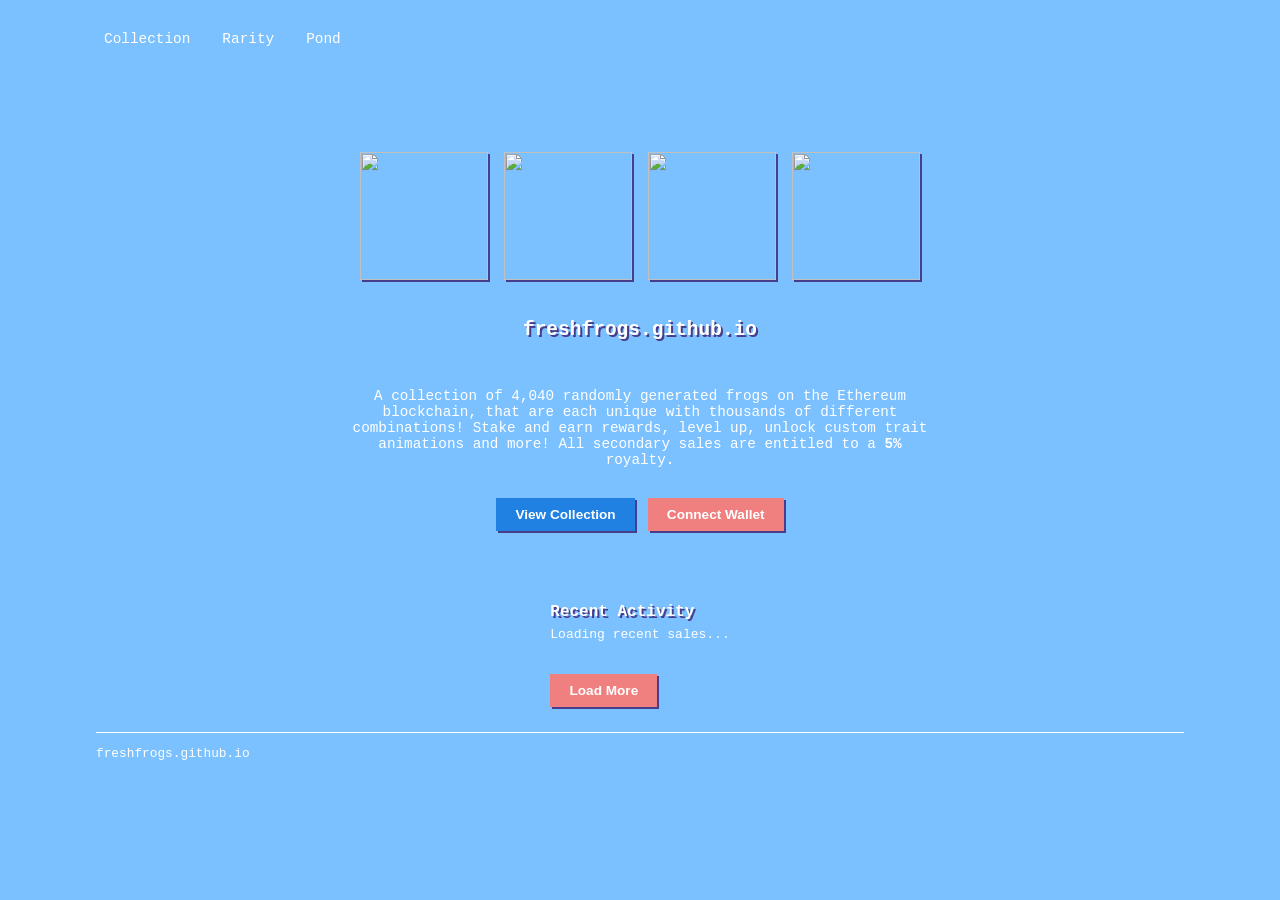
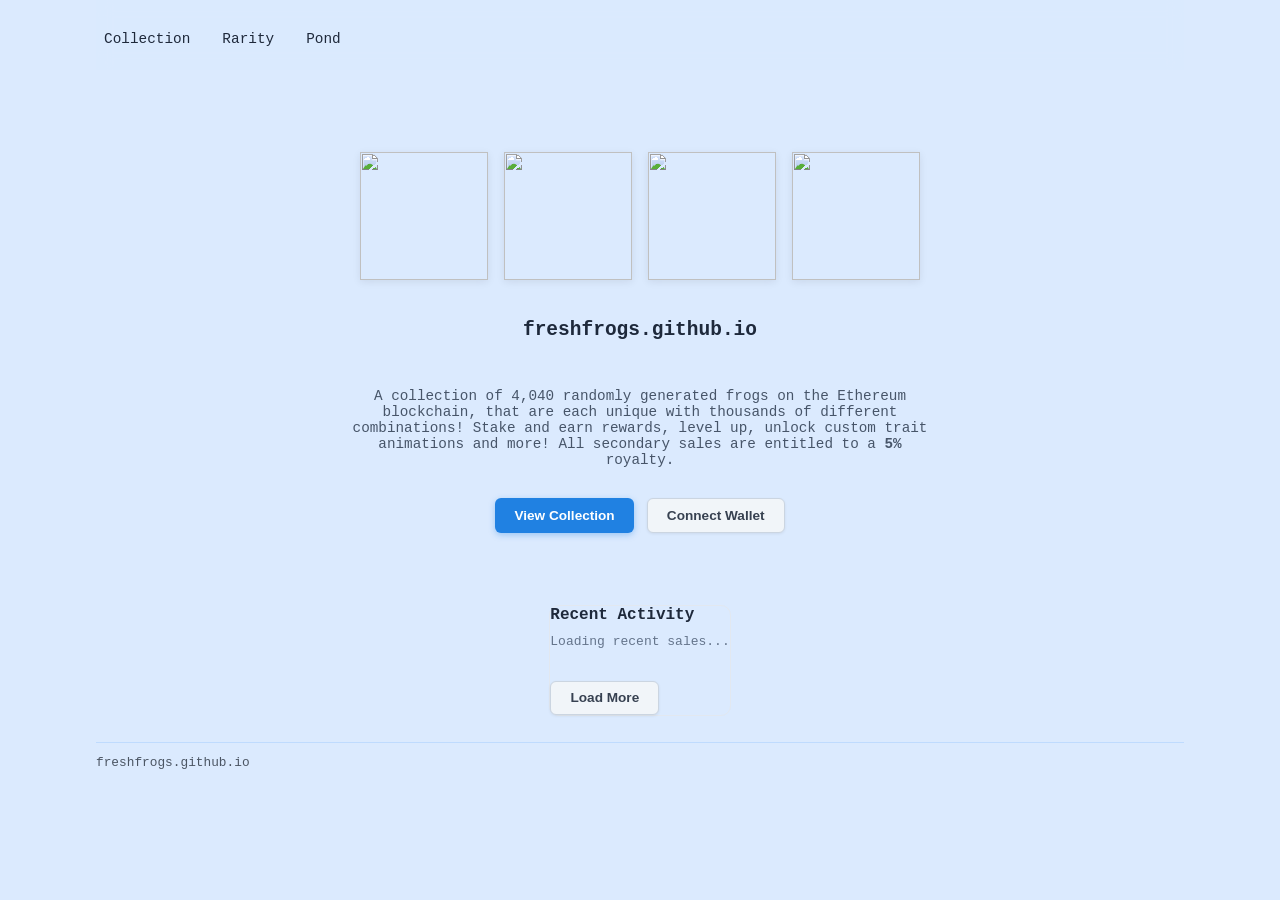

UI overhaul: clean minimal palette replacing harsh colors

--- a/style.css
+++ b/style.css
@@ -9,8 +9,8 @@
 body {
   margin: 0;
   font-family: monospace;
-  background: #7cc1ff;
-  color: white;
+  background: #dbeafe;
+  color: #1e293b;
 }
 
 a {
@@ -38,7 +38,7 @@ a {
   padding: 1.25rem 0 0.75rem;
   top: 0;
   z-index: 20;
-  color: white;
+  color: #1e293b;
 }
 
 .logo {
@@ -128,11 +128,11 @@ a {
 
 .hero-title {
   line-height: 1.1;
-  text-shadow: 2px 2px darkslateblue;
+  text-shadow: none;
 }
 
 .hero-subtitle {
-  color: inherit;
+  color: #475569;
   max-width: 36rem;
   font-size: 1.1em;
 }
@@ -191,32 +191,30 @@ a {
     transform 140ms ease-out;
 }
 
-.btn.primary {  
+.btn.primary {
   padding: 0.55rem 1.2rem;
-  border-radius: 0px;
+  border-radius: 6px;
   border: none;
-  color: #022c22;
   font-weight: 600;
   font-size: 0.85rem;
   cursor: pointer;
   white-space: nowrap;
   background: #2081e2;
   color: white;
-  box-shadow: 2px 2px darkslateblue;
+  box-shadow: 0 2px 6px rgba(32,129,226,0.35);
 }
 
 .btn.secondary {
   padding: 0.55rem 1.2rem;
-  border-radius: 0px;
-  border: none;
-  color: #022c22;
+  border-radius: 6px;
+  border: 1px solid #cbd5e1;
+  color: #374151;
   font-weight: 600;
   font-size: 0.85rem;
   cursor: pointer;
   white-space: nowrap;
-  background: lightcoral;
-  color: white;
-  box-shadow: 2px 2px darkslateblue;
+  background: #f1f5f9;
+  box-shadow: 0 1px 3px rgba(0,0,0,0.07);
 }
 
 .btn:hover {
@@ -236,24 +234,23 @@ a {
 }
 
 .panel {
-  background: lightseagreen;
-  border: 0px solid white;
+  background: #ffffff;
+  border: 1px solid #e2e8f0;
   padding: 1.2rem 1.3rem 1.3rem;
-  box-shadow: 2px 2px darkslateblue;
-  border-radius: 0px;
+  box-shadow: 0 2px 8px rgba(0,0,0,0.08);
+  border-radius: 10px;
 }
 
 .panel h2 {
   font-size: 1rem;
   margin-top: 0;
-  margin-bottom: 0.4rem;
-  color: white;
-  text-shadow: 2px 2px darkslateblue;
+  margin-bottom: 0.6rem;
+  color: #1e293b;
 }
 
 .panel p {
   margin: 0;
-  color: white;
+  color: #64748b;
   font-size: 1em;
 }
 
@@ -261,13 +258,13 @@ a {
 
 .site-footer {
   padding-top: 0.8rem;
-  border-top: 1px solid white;
+  border-top: 1px solid #bfdbfe;
   display: flex;
   justify-content: space-between;
   align-items: center;
   gap: 0.75rem;
   font-size: 0.8rem;
-  color: white;
+  color: #64748b;
 }
 
 .footer-links {
@@ -276,7 +273,7 @@ a {
 }
 
 .footer-links a {
-  color: white;
+  color: #4b5563;
   text-decoration: none;
 }
 
@@ -311,7 +308,7 @@ a {
   width: 128px;
   height: 128px;
   margin: 8px;
-  box-shadow: 2px 2px darkslateblue;
+  box-shadow: 0 2px 8px rgba(0,0,0,0.08);
   image-rendering: pixelated;
 }
 
@@ -346,8 +343,7 @@ a {
 .sale_card_title {
   float: left;
   margin-left: 4px;
-  color: lightgreen;
-  text-shadow: 2px 2px darkslateblue;
+  color: #16a34a;
 }
 
 .sale_card_price {
@@ -374,10 +370,10 @@ a {
 }
 
 .recent_sale_properties {
-  border-top: 1px solid white;
+  border-top: 1px solid #e2e8f0;
   padding: 8px;
   margin: 8px;
-  color: lightseagreen;
+  color: #0891b2;
   margin-bottom: 0px;
   font-size: 0.9em;
 }
@@ -385,7 +381,7 @@ a {
 .recent_sale_properties p {
   margin: 2px;
   text-align: left;
-  color: white;
+  color: #374151;
   font-size: 1em;
 }
 
@@ -400,8 +396,8 @@ a {
   width: 128px;
   height: 128px;
   overflow: hidden;
-  border-radius: 0px;
-  box-shadow: 2px 2px darkslateblue;
+  border-radius: 8px;
+  box-shadow: 0 2px 8px rgba(0,0,0,0.08);
   background-color: #020617;
   background-repeat: no-repeat;
   background-size: 220% 220%;
@@ -479,7 +475,7 @@ a {
 .wallet-username {
   font-weight: bold;
   color: white;
-  text-shadow: 2px 2px darkslateblue;
+  text-shadow: none;
   font-size: 1.1em;
 }
 
@@ -534,7 +530,7 @@ a {
 /* RARITY BADGES */
 
 .rarity_badge {
-  text-shadow: 2px 2px darkslateblue;
+  text-shadow: none;
 }
 
 .rarity_legendary {
@@ -549,12 +545,12 @@ a {
 
 .rarity_rare {
   border-color: #22d3ee;
-  color: #a5f3fc;
+  color: #0891b2;
 }
 
 .rarity_common {
   border-color: #9ca3af;
-  color: #e5e7eb;
+  color: #64748b;
 }
 
 .rarity_unknown {
@@ -572,22 +568,22 @@ a {
 }
 
 .sale_link_btn {
-  background: cornflowerblue;
-  color: white;
-  border: none;
-  box-shadow: 2px 2px darkslateblue;
+  background: #f1f5f9;
+  color: #374151;
+  border: 1px solid #e2e8f0;
+  box-shadow: 0 1px 2px rgba(0,0,0,0.05);
   padding: 4px 8px;
   font-family: monospace;
   width: 100%;
   margin: 4px;
   cursor: pointer;
-  background: lightcoral;
+  border-radius: 4px;
 }
 
 .sale_link_btn:hover {
   transform: translateY(-1px);
-  background: white;
-  color: #333;
+  background: #e2e8f0;
+  color: #1e293b;
 }
 
 .sale_link_btn.opensea {
@@ -610,11 +606,11 @@ a {
 .staking-sale-stats {
   margin-top: 4px;
   font-size: 0.75rem;
-  color: #e0f2fe;
+  color: #475569;
 }
 
 .staking-sale-stats strong {
-  color: white;
+  color: #1e293b;
 }
 
 /* STAKING LEVEL + PROGRESS (dashboard cards) */
@@ -635,16 +631,16 @@ a {
 
 .stake-meta-subrow {
   font-size: 0.9em;
-  border-top: 1px solid white;
+  border-top: 1px solid #e2e8f0;
   padding: 8px;
-  color: white;
+  color: #475569;
   margin-top: 8px;
 }
 
 .stake-level-label {
   font-weight: 600;
   color: #fbbf24;
-  text-shadow: 2px 2px darkslateblue;
+  text-shadow: none;
 }
 
 .stake-rewards-label {
@@ -657,7 +653,7 @@ a {
   width: 100%;
   height: 8px;
   border-radius: 999px;
-  background: white;
+  background: #e2e8f0;
   overflow: hidden;
   margin-top: 2px;
 }
@@ -683,7 +679,7 @@ a {
 
 .dashboard-note {
   font-size: 0.78rem;
-  color: #9ca3af;
+  color: #6b7280;
   margin-bottom: 0.6rem;
 }
 
@@ -694,9 +690,11 @@ a {
   max-width: 240px;
   margin: 8px auto;
   align-self: flex-start;
-  background: lightseagreen;
+  background: #ffffff;
+  border: 1px solid #e2e8f0;
+  border-radius: 10px;
   padding: 8px;
-  box-shadow: 2px 2px darkslateblue;
+  box-shadow: 0 2px 8px rgba(0,0,0,0.08);
 }
 
 /* Reuse recent_sale_card style for owned / staked NFTs */
@@ -780,21 +778,22 @@ a {
 
 /* makes <a> behave exactly like your <button> */
 .frog-actions .frog_action_btn{
-  background: cornflowerblue;
-  color: white;
-  border: none;
-  box-shadow: 2px 2px darkslateblue;
+  background: #f1f5f9;
+  color: #374151;
+  border: 1px solid #e2e8f0;
+  box-shadow: 0 1px 2px rgba(0,0,0,0.05);
   padding: 4px 8px;
   font-family: monospace;
   width: 100%;
   margin: 4px;
   cursor: pointer;
+  border-radius: 4px;
 }
 
 .frog_action_btn:hover {
   transform: translateY(-1px);
-  background: white;
-  color: #333;
+  background: #e2e8f0;
+  color: #1e293b;
 }
 
 #frog-bg {
@@ -803,7 +802,7 @@ a {
   width: 100%;
   height: 100%;
   z-index: 0;
-  background: #7cc1ff; /* your sky */
+  background: #dbeafe;
   overflow: hidden;
   image-rendering: pixelated;
   image-rendering: crisp-edges;
@@ -825,7 +824,7 @@ a {
   border-radius: 100%;
 }
 
-.site-header{position:sticky;top:0;z-index:50;}
+.site-header{position:sticky;top:0;z-index:50;background:rgba(219,234,254,0.92);backdrop-filter:blur(8px);}
 .nav{display:flex;align-items:center;justify-content:space-between;gap:16px;}
 .nav-left,.nav-right{display:flex;align-items:center;gap:12px;}
 /* HERO BUTTONS (front-page) */
@@ -845,7 +844,7 @@ a {
   letter-spacing: 0.02em;
   line-height: 1;
 
-  box-shadow: 2px 2px darkslateblue;
+  box-shadow: 0 2px 8px rgba(0,0,0,0.08);
 
   transition: transform 140ms ease-out, filter 140ms ease-out;
 }
